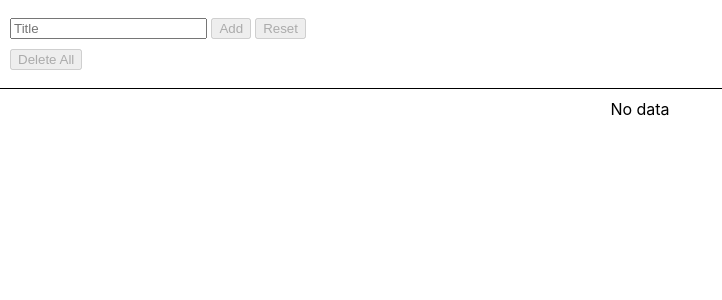
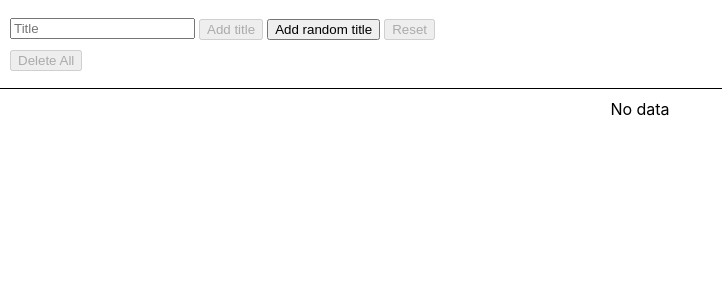
Before and after one commit to madly0894/redux-toolkit, a React (Create React App) app: page / in a window 1280 px wide. Shown: the top 300 px of the page, without its empty margins (0-722 px from the left). Built offline with nearby package versions, Linux system fonts and the light colour scheme.

Commit message:
add random title

```diff
--- a/src/App.js
+++ b/src/App.js
@@ -3,6 +3,7 @@ import {useState} from "react";
 import {useDispatch, useSelector} from "react-redux";
 import * as actions from "./store/todo";
 import {TodosIdsSelector, TodoSelector} from "./store/todo";
+import {nanoid} from "@reduxjs/toolkit";
 
 const initialState = {
     title: ''
@@ -22,6 +23,9 @@ function App() {
             setTodo(initialState);
         }
     };
+    const addRandomTodo = () => {
+        dispatch(actions.addTodo(nanoid()));
+    }
     const updateTodo = () => {
         dispatch(actions.updateTodo(todo));
         onClose();
@@ -65,16 +69,19 @@ function App() {
     return (
         <div className="App">
             <div style={{ borderBottom: '1px solid black', paddingInline: 10, height: 88, display: 'flex', flexDirection: 'column', justifyContent: 'center' }}>
-                <div style={{ width: 300 }}>
-                    <div style={{ display: 'flex', justifyContent: 'space-between', alignItems: 'center' }}>
-                        <input type="text" placeholder="Title" onChange={onChangeTodo} value={todo.title} style={{ width: '100%', marginRight: 4 }}/>
-                        <button onClick={() => show ? updateTodo() : addTodo()} style={{ marginRight: 4 }} disabled={isAdd || todo.title === ''}>{ show ? 'Update' : 'Add' }</button>
+                <div>
+                    <div style={{ display: 'flex', alignItems: 'center' }}>
+                        <input type="text" placeholder="Title" onChange={onChangeTodo} value={todo.title} style={{ marginRight: 4 }}/>
+                        <div>
+                            <button onClick={() => show ? updateTodo() : addTodo()} style={{ marginRight: 4 }} disabled={isAdd || todo.title === ''}>{ show ? 'Update' : 'Add' } title</button>
+                            <button onClick={addRandomTodo} style={{ marginRight: 4 }}>Add random title</button>
                             <button onClick={resetTodo} style={{ marginRight: 4 }} disabled={todo.title === ''}>Reset</button>
                             {show &&
                                 <button onClick={onClose}>
                                     Close
                                 </button>
                             }
+                        </div>
                     </div>
                     {isAdd && (
                         <div style={{ color: 'red', fontSize: 12, marginTop: 2 }}>
```
Lines whose indentation alone changed are shown as unchanged.
